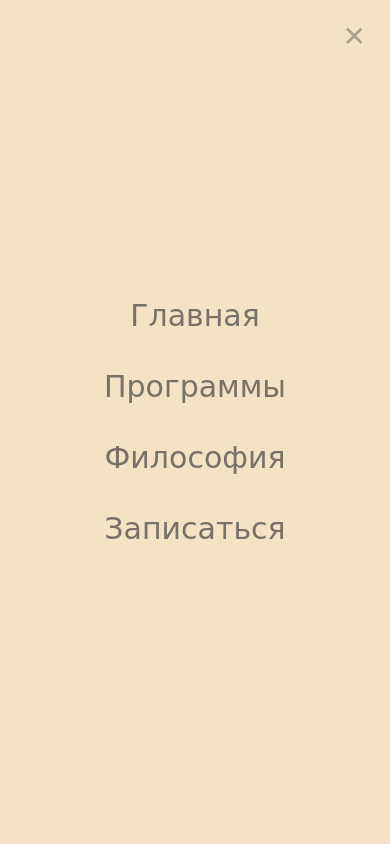
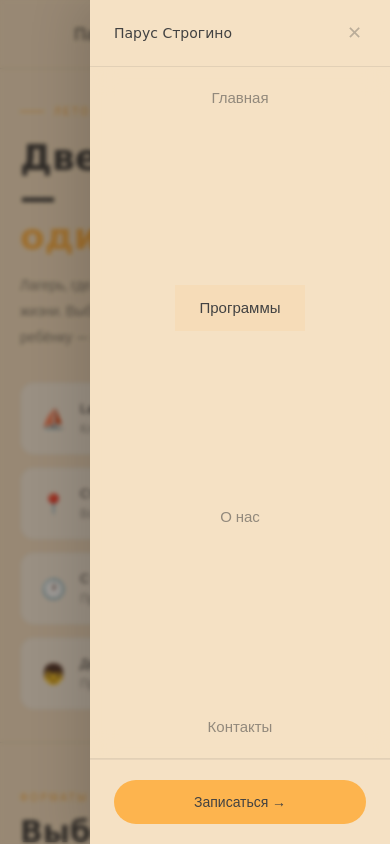
Before and after one commit to Winnieshe4k0/sail, a plain HTML site: page programs.html in a window 390 px wide. Both pictures are taken after a click on the element 359 px from the left and 34 px from the top of the page. Shown: the top 844 px of the page. Drawn offline with Linux system fonts and the light colour scheme; grey boxes are pictures that could not be loaded; a web font is replaced by a local one.

Commit message:
Add files via upload

```diff
--- a/programs.html
+++ b/programs.html
@@ -41,10 +41,19 @@
     .hamburger span { width: 22px; height: 1.5px; background: var(--slate); border-radius: 2px; }
 
     /* MOBILE MENU */
-    .mobile-menu { display: none; position: fixed; inset: 0; background: var(--bg); z-index: 200; flex-direction: column; align-items: center; justify-content: center; gap: 36px; }
-    .mobile-menu.open { display: flex; }
-    .mobile-menu a { font-family: 'Caprasimo', cursive; font-size: 30px; color: var(--slate); text-decoration: none; opacity: 0.7; }
-    .menu-close { position: absolute; top: 20px; right: 24px; font-size: 28px; cursor: pointer; opacity: 0.4; background: none; border: none; color: var(--slate); }
+    .mobile-overlay { display: none; position: fixed; inset: 0; background: rgba(25,15,5,0.42); z-index: 199; backdrop-filter: blur(2px); }
+    .mobile-overlay.open { display: block; }
+    .mobile-menu { position: fixed; top: 0; right: 0; bottom: 0; width: min(300px, 82vw); background: var(--bg); z-index: 200; display: flex; flex-direction: column; transform: translateX(110%); transition: transform 0.3s cubic-bezier(0.4,0,0.2,1); box-shadow: -12px 0 48px rgba(0,0,0,0.14); }
+    .mobile-menu.open { transform: translateX(0); }
+    .mobile-menu-header { display: flex; align-items: center; justify-content: space-between; padding: 20px 24px; border-bottom: 1px solid rgba(66,66,66,0.1); flex-shrink: 0; }
+    .mobile-menu-brand { font-family: 'Caprasimo', cursive; font-size: 14px; color: var(--slate); text-decoration: none; }
+    .menu-close { background: none; border: none; font-size: 18px; cursor: pointer; color: var(--slate); opacity: 0.32; padding: 4px; transition: opacity 0.2s; line-height: 1; }
+    .menu-close:hover { opacity: 1; }
+    .mobile-menu-links { display: flex; flex-direction: column; padding: 8px 0; flex: 1; }
+    .mobile-menu-links a { font-family: 'DM Sans', sans-serif; font-size: 15px; font-weight: 500; color: var(--slate); text-decoration: none; padding: 13px 24px; opacity: 0.55; transition: opacity 0.15s, background 0.15s; }
+    .mobile-menu-links a:hover, .mobile-menu-links a.active { opacity: 1; background: rgba(253,180,78,0.1); }
+    .mobile-menu-cta { padding: 20px 24px; border-top: 1px solid rgba(66,66,66,0.08); flex-shrink: 0; }
+    .mobile-menu-cta a { display: block; background: var(--amber); color: var(--slate); text-align: center; padding: 13px 24px; border-radius: 100px; font-family: 'DM Sans', sans-serif; font-size: 14px; font-weight: 500; text-decoration: none; }
 
     /* PAGE HERO */
     .page-hero {
@@ -255,12 +264,21 @@
 </head>
 <body>
 
+<div class="mobile-overlay" id="mobileOverlay"></div>
 <div class="mobile-menu" id="mobileMenu">
-  <button class="menu-close" id="menuClose">✕</button>
-  <a href="index.html" onclick="closeMenu()">Главная</a>
-  <a href="programs.html" onclick="closeMenu()">Программы</a>
-  <a href="index.html#philosophy" onclick="closeMenu()">Философия</a>
-  <a href="index.html#cta" onclick="closeMenu()">Записаться</a>
+  <div class="mobile-menu-header">
+    <a class="mobile-menu-brand" href="index.html">Парус Строгино</a>
+    <button class="menu-close" id="menuClose">✕</button>
+  </div>
+  <nav class="mobile-menu-links">
+    <a href="index.html" onclick="closeMenu()">Главная</a>
+    <a href="programs.html" class="active" onclick="closeMenu()">Программы</a>
+    <a href="index.html#about" onclick="closeMenu()">О нас</a>
+    <a href="index.html#cta" onclick="closeMenu()">Контакты</a>
+  </nav>
+  <div class="mobile-menu-cta">
+    <a href="https://t.me/Oleg_Metelskiy" target="_blank" onclick="closeMenu()">Записаться →</a>
+  </div>
 </div>
 
 <nav>
@@ -696,9 +714,16 @@
 </div>
 
 <script>
-  document.getElementById('hamburger').addEventListener('click', () => document.getElementById('mobileMenu').classList.add('open'));
+  document.getElementById('hamburger').addEventListener('click', () => {
+    document.getElementById('mobileMenu').classList.add('open');
+    document.getElementById('mobileOverlay').classList.add('open');
+  });
   document.getElementById('menuClose').addEventListener('click', closeMenu);
-  function closeMenu() { document.getElementById('mobileMenu').classList.remove('open'); }
+  document.getElementById('mobileOverlay').addEventListener('click', closeMenu);
+  function closeMenu() {
+    document.getElementById('mobileMenu').classList.remove('open');
+    document.getElementById('mobileOverlay').classList.remove('open');
+  }
 
   function switchDay(type, btn) {
     document.querySelectorAll('.day-timeline').forEach(t => t.classList.remove('active'));
```
Also changed, not shown: index.html (+49 -29 lines), images/sail-3.jpg (added), images/sail-4.jpg (added), images/sail-5.jpg (added).
